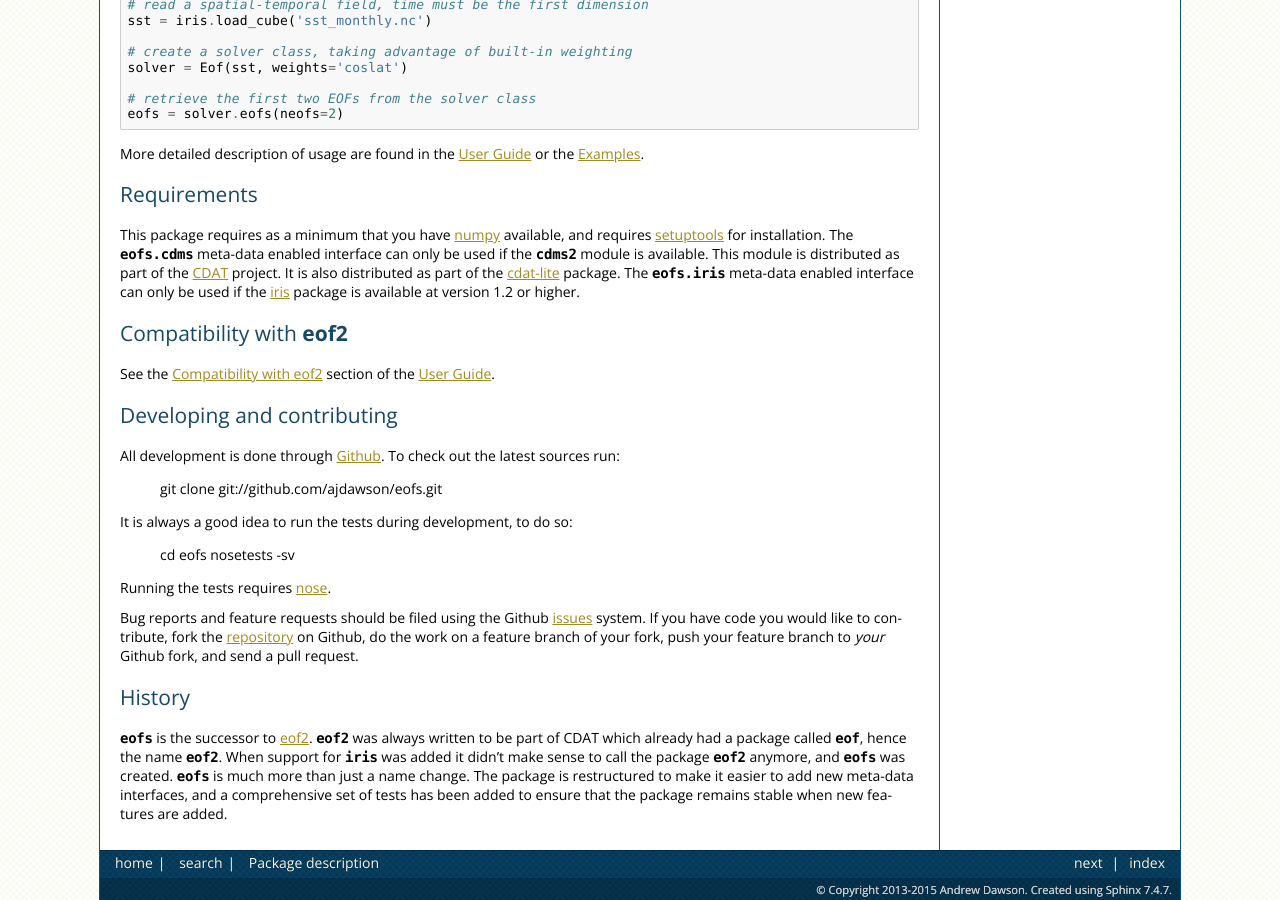
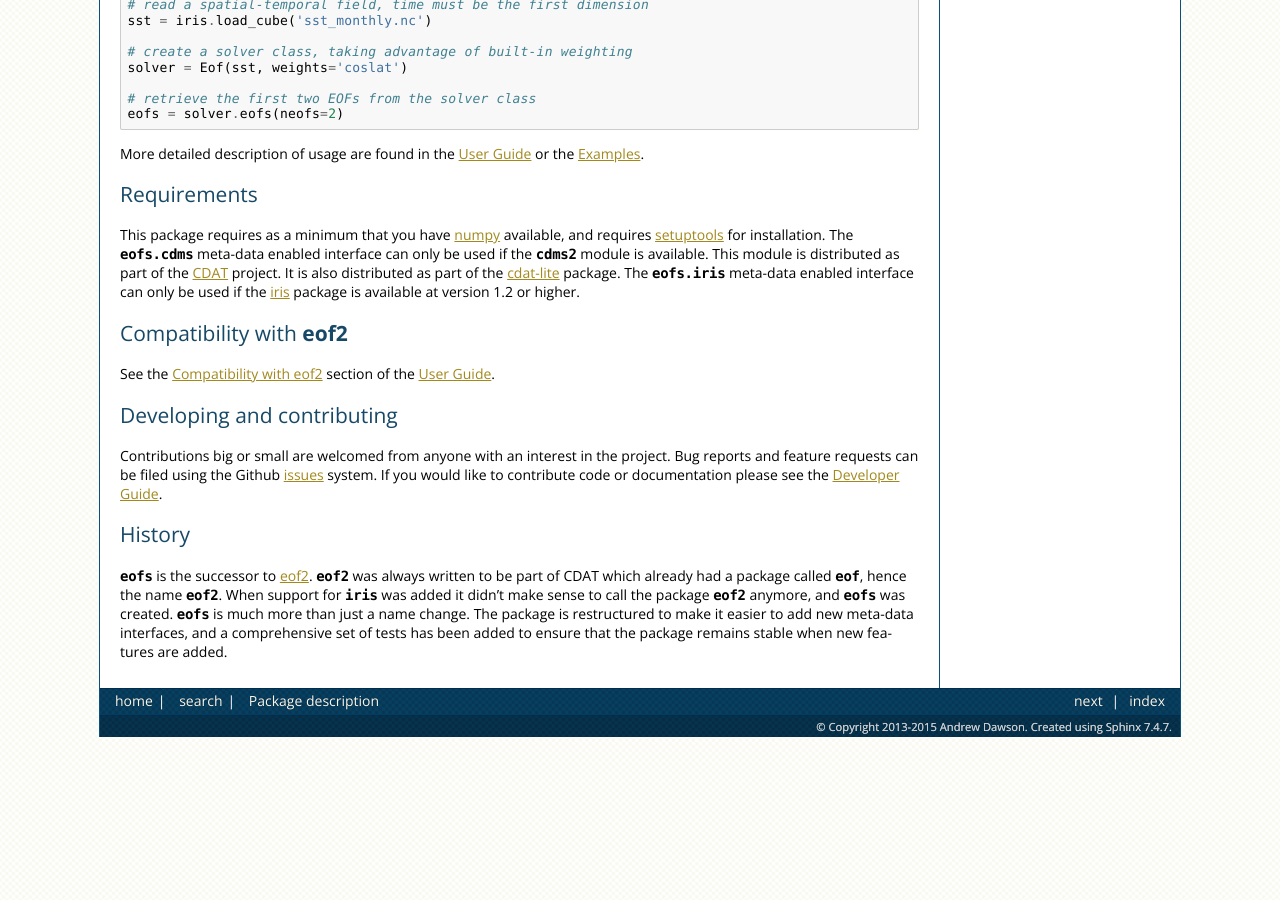
Before and after one commit to ajdawson/eofs, a Sphinx documentation site: the page built from doc/index.rst, in a window 1280 px wide and 900 px high, scrolled down 1140 px. Built offline with Sphinx 7.4.7, drawn with Linux system fonts in a browser that asks for light colours; the version number could not be read and is left out.

Commit message:
Add developer guide section to the documentation.

```diff
--- a/doc/devguide/index.rst
+++ b/doc/devguide/index.rst
@@ -1,8 +1,10 @@
 Developer Guide
 ===============
 
+This guide is for those who want to contribute to the development of `eofs`.
 
 .. toctree::
    :maxdepth: 2
 
    gitwash/index
+   testing
--- a/doc/index.rst
+++ b/doc/index.rst
@@ -95,19 +95,9 @@ See the :doc:`userguide/eof2_compatibility` section of the :doc:`userguide/index
 Developing and contributing
 ---------------------------
 
-All development is done through `Github <http://github.com/ajdawson/eofs>`_. To check out the latest sources run:
-
-    git clone git://github.com/ajdawson/eofs.git
-
-It is always a good idea to run the tests during development, to do so:
-
-    cd eofs
-    nosetests -sv
-
-Running the tests requires nose_.
-
-Bug reports and feature requests should be filed using the Github issues_ system.
-If you have code you would like to contribute, fork the `repository <http://github.com/ajdawson/eofs>`_ on Github, do the work on a feature branch of your fork, push your feature branch to *your* Github fork, and send a pull request.
+Contributions big or small are welcomed from anyone with an interest in the project.
+Bug reports and feature requests can be filed using the Github issues_ system.
+If you would like to contribute code or documentation please see the :doc:`devguide/index`.
 
 
 History
@@ -128,11 +118,9 @@ The package is restructured to make it easier to add new meta-data interfaces, a
 
 .. _cdat-lite: http://proj.badc.rl.ac.uk/cedaservices/wiki/CdatLite
 
-.. _nose: https://nose.readthedocs.org/en/latest/
-
 .. _setuptools: https://pypi.python.org/pypi/setuptools
 
-.. _issues: http://github.com/ajdawson/eofs/issues?state=open
+.. _issues: http://github.com/ajdawson/eofs/issues
 
 .. _eof2: http://ajdawson.github.com/eof2
 
```
Also changed, not shown: doc/devguide/testing.rst (added, +45 -0 lines).
